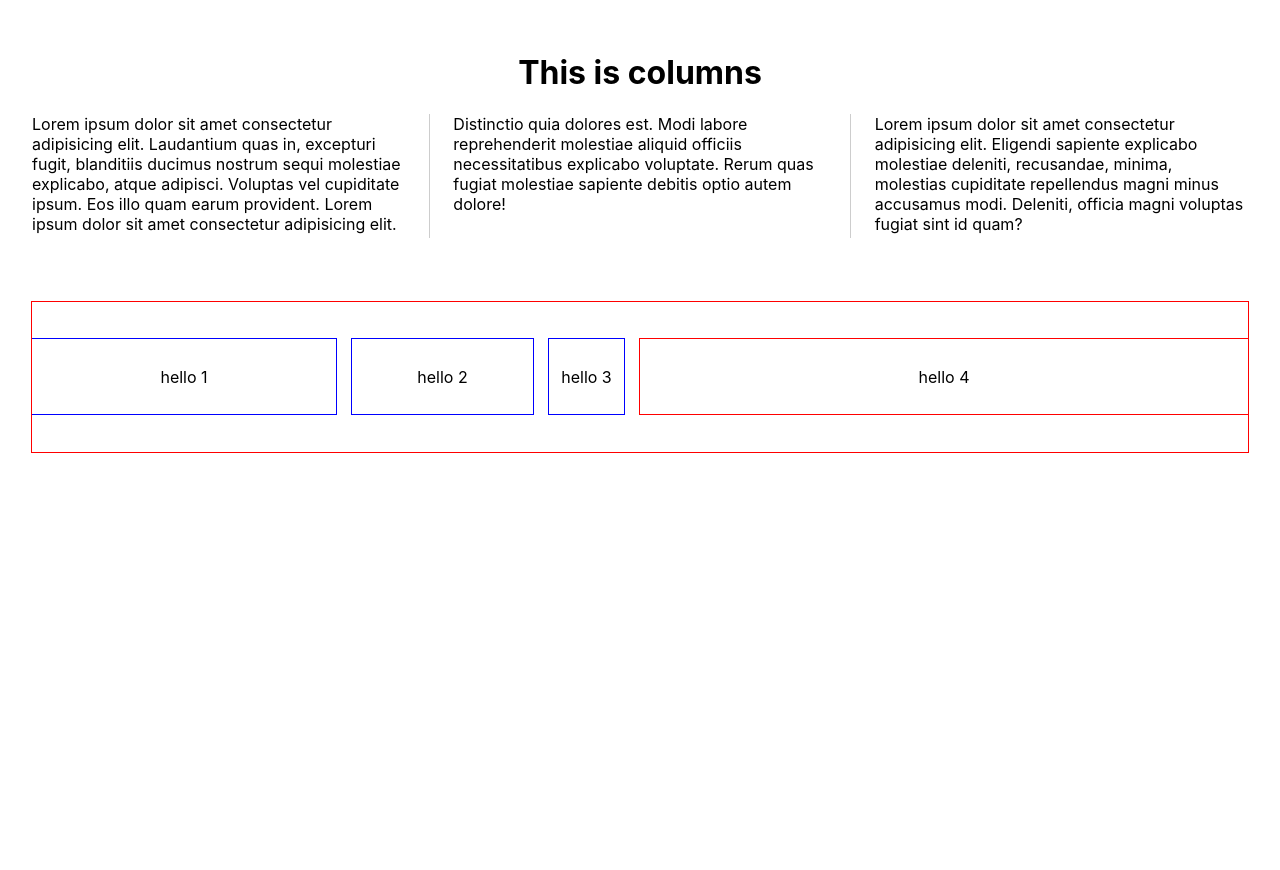
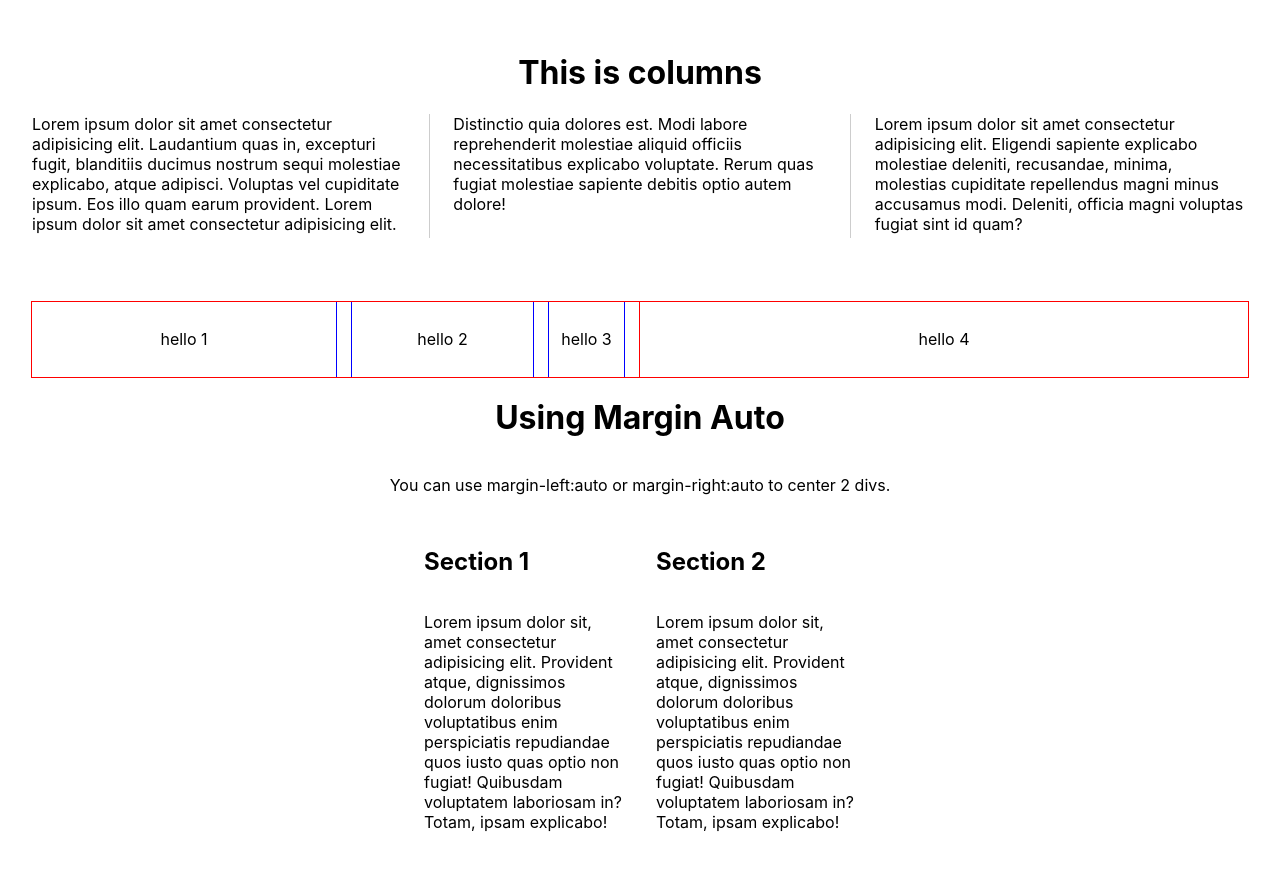
Before and after one commit to mostlyclicks/css-work, a React (Create React App) app: page / in a window 1280 px wide. Shown: the top 870 px of the page. Before the commit the page ends 800 px from the top, so only its background shows below. Built offline with nearby package versions, Linux system fonts and the light colour scheme.

Commit message:
auto margin work

```diff
--- a/src/App.js
+++ b/src/App.js
@@ -2,12 +2,14 @@ import logo from './logo.svg';
 import './App.css';
 import ColumnDiv from './components/ColumnDiv'
 import FlexWork from './components/FlexWork'
+import AutoWork from './components/AutoWork'
 
 function App() {
   return (
     <div className="App">
       <ColumnDiv />
       <FlexWork />
+      <AutoWork />
     </div>
   );
 }
--- /dev/null
+++ b/src/components/AutoWork.js
@@ -0,0 +1,50 @@
+import React from 'react'
+import styled from 'styled-components'
+
+const AutoWork = () => {
+  return (
+    <Div>
+      <div>
+        <h1>Using Margin Auto</h1>
+        <p>You can use margin-left:auto or margin-right:auto to center 2 divs.</p>
+      </div>
+      <Section>
+      <TextBlocks>
+        <h1>Section 1</h1>
+        <p>Lorem ipsum dolor sit, amet consectetur adipisicing elit. Provident atque, dignissimos dolorum doloribus voluptatibus enim perspiciatis repudiandae quos iusto quas optio non fugiat! Quibusdam voluptatem laboriosam in? Totam, ipsam explicabo!</p>
+      </TextBlocks>
+      <TextBlocks>
+        <h1>Section 2</h1>
+        <p>Lorem ipsum dolor sit, amet consectetur adipisicing elit. Provident atque, dignissimos dolorum doloribus voluptatibus enim perspiciatis repudiandae quos iusto quas optio non fugiat! Quibusdam voluptatem laboriosam in? Totam, ipsam explicabo!</p>
+      </TextBlocks>
+      </Section>
+
+    </Div>
+  )
+}
+
+export default AutoWork
+
+
+const Div = styled.div`
+  div {
+    display:flex;
+    flex-direction:column;
+  }
+`
+
+const Section = styled.section`
+  display:flex;
+`
+
+const TextBlocks = styled.div`
+  width:200px;
+  text-align:left;
+  margin:1rem;
+    &:nth-child(1) {
+     margin-left:auto;
+    }
+    &:nth-child(2) {
+      margin-right:auto;
+    }
+`
--- a/src/components/FlexWork.js
+++ b/src/components/FlexWork.js
@@ -17,7 +17,8 @@ export default FlexWork
 const FlexDiv = styled.div`
   margin-top:4rem;
   display:flex;
-  height:150px;
+  //flex-direction:column;
+  height:auto;
   gap:1rem;
 
   justify-content:space-between;
@@ -59,6 +60,10 @@ const FlexDiv = styled.div`
 
       // takes up 50% of the content. Will wrap if over.
       flex-basis:50%;
+
+      @media (max-width:768px) {
+        flex-basis:100%;
+      }
     }
   }
 
```
